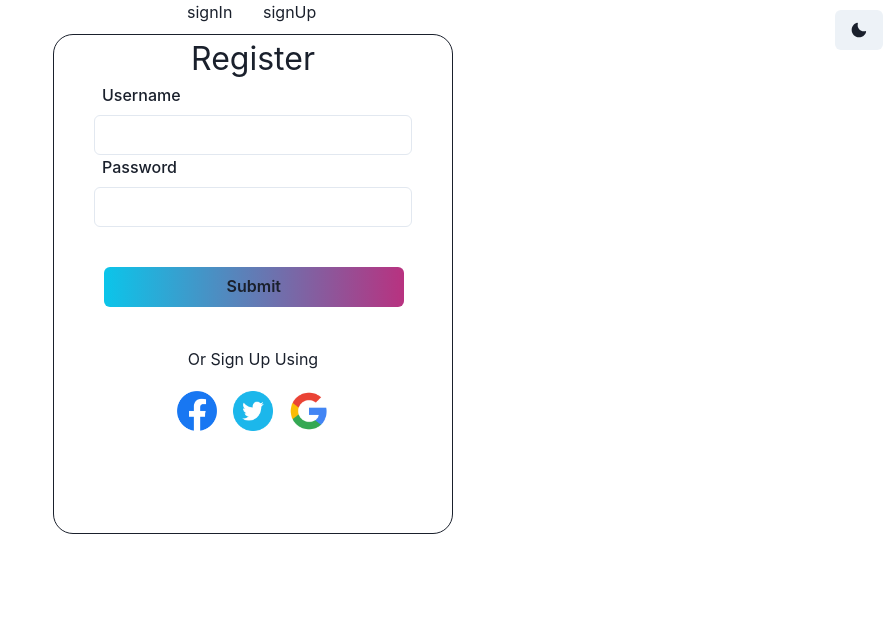
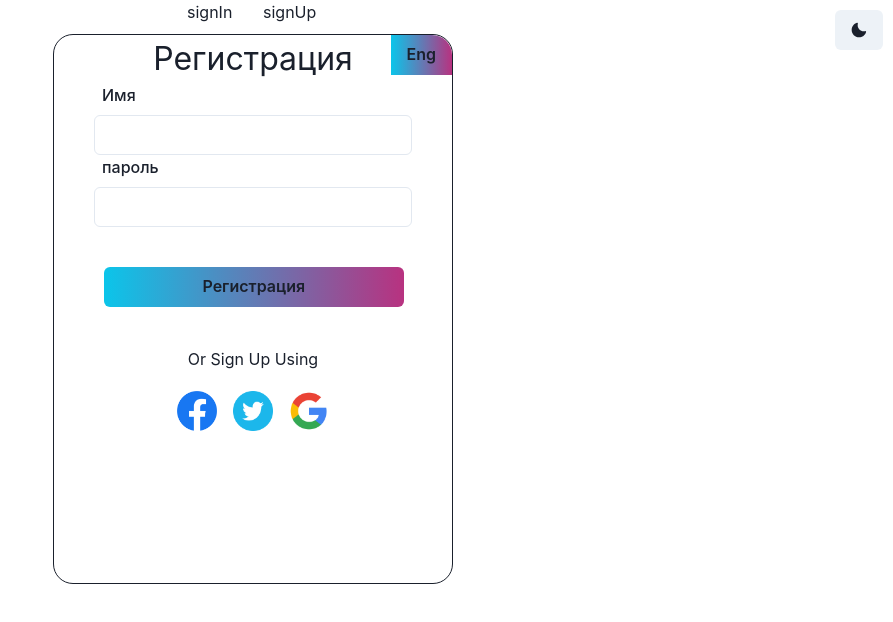
Before and after one commit to Martin-front-git/authorization, a React (Vite) app: page /signIn in a window 1280 px wide. Shown: the top 622 px of the page, without its empty margins (387-1280 px from the left). Built offline with nearby package versions, Linux system fonts and the light colour scheme.

Commit message:
language selection

```diff
--- a/src/components/atoms/text/index.tsx
+++ b/src/components/atoms/text/index.tsx
@@ -1,9 +1,11 @@
 import { Text } from "@chakra-ui/react";
-
-export const Title = () => {
+interface IText {
+  text: string
+}
+export const Title = ({text}:IText) => {
   return (
     <>
-      <Text fontSize="xx-large" textAlign="center">Register</Text>
+      <Text fontSize="xx-large" textAlign="center">{text}</Text>
     </>
   );
 };
--- a/src/components/organisms/signIn/index.tsx
+++ b/src/components/organisms/signIn/index.tsx
@@ -1,4 +1,4 @@
-import { Box, FormControl } from "@chakra-ui/react";
+import { Box, Button, FormControl } from "@chakra-ui/react";
 import { Title } from "../../atoms/text";
 import style from "./signIn.module.scss";
 import { Link } from "../../molecules/links";
@@ -6,39 +6,55 @@ import { useForm } from "react-hook-form";
 import { Inputs } from "../../atoms/input";
 import { IForm } from "../../../models/interfaces/form";
 import { Submit } from "../../atoms/button/submit";
+import inp_eng from "../../../i18n/locales/signIn/inp_eng.json";
+import inp_ru from "../../../i18n/locales/signIn/inp_ru.json";
+import { useState } from "react";
 
 export const SignIn = () => {
-  const {
-    register,
-    handleSubmit,
-    formState: { errors },
-  } = useForm<IForm>();
+  const [isEng, setIsEng] = useState(false);
+  const toggleState = () => {
+    setIsEng(!isEng);
+  };
+  const { register, handleSubmit, reset } = useForm<IForm>({
+    mode: "onBlur",
+  });
 
   const onSubmit = (data: IForm) => {
     console.log(data);
+    reset();
   };
-  const submit = {
-    text: "Submit",
-  };
+  const languages = [
+    { code: "eng", inputs: inp_eng },
+    { code: "ru", inputs: inp_ru },
+  ];
   return (
     <Box className={style.authorizationBox}>
-      <Title />
+      <Title text={isEng ? "Registration" : "Регистрация"}/>
+      <Button
+        className={style.lang_btn}
+        bgGradient="linear(to-r, cyan.400, pink.600)"
+        onClick={toggleState}
+      >
+        {isEng ? "Ru" : "Eng"}
+      </Button>
       <FormControl>
         <form onSubmit={handleSubmit(onSubmit)}>
-          <Inputs
-            register={register}
-            label="Username"
-            name="username"
-          />
-          {errors.username && <p>{errors.username.message}</p>}
-          <Inputs
-            register={register}
-            label="Password"
-            name="password"
-          />
-          {errors.password && <p>{errors.password.message}</p>}
+          {languages
+            .find((lang) => lang.code === (isEng ? "eng" : "ru"))
+            ?.inputs.map((inp) => (
+              <>
+              <Box key={inp.name}>
+                <Inputs
+                  register={register}
+                  label={inp.label}
+                  name={inp.name}
+                  type={inp.type}
+                />
+              </Box>
+              </>
+            ))}
+            <Submit text={isEng ? "Registration" : "Регистрация"} />
 
-          <Submit {...submit} />
         </form>
       </FormControl>
       <Link />
--- a/src/components/organisms/signIn/signIn.module.scss
+++ b/src/components/organisms/signIn/signIn.module.scss
@@ -1,8 +1,15 @@
 .authorizationBox{
     width: 400px;
-    height: 500px;
+    height: 550px;
     border: 1px solid;
     margin: 0px auto;
     margin-top: 10px;
     border-radius: 20px;
+    position: relative;
+    .lang_btn{
+        position: absolute;
+        top: 0;
+        right: 0;
+        border-radius: 0px 20px 0px 0px;
+    }
 }
--- a/src/components/organisms/signUp/index.tsx
+++ b/src/components/organisms/signUp/index.tsx
@@ -1,4 +1,4 @@
-import { Box, FormControl } from "@chakra-ui/react";
+import { Box, Button, FormControl } from "@chakra-ui/react";
 import { Title } from "../../atoms/text";
 import style from "./signUp.module.scss";
 import { Link } from "../../molecules/links";
@@ -6,14 +6,16 @@ import { useForm } from "react-hook-form";
 import { Inputs } from "../../atoms/input";
 import { IForm } from "../../../models/interfaces/form";
 import { Submit } from "../../atoms/button/submit";
-import inputs from "../../../helpers/inputs.json";
+import inp_eng from "../../../i18n/locales/signUp/inp_eng.json";
+import inp_ru from "../../../i18n/locales/signUp/inp_ru.json";
+import { useState } from "react";
 
 export const SignUp = () => {
-  const {
-    register,
-    handleSubmit,
-    reset,
-  } = useForm<IForm>({
+  const [isEng, setIsEng] = useState(false);
+  const toggleState = () => {
+    setIsEng(!isEng);
+  };
+  const { register, handleSubmit, reset } = useForm<IForm>({
     mode: "onBlur",
   });
 
@@ -21,13 +23,26 @@ export const SignUp = () => {
     console.log(data);
     reset();
   };
-
+  const languages = [
+    { code: "eng", inputs: inp_eng },
+    { code: "ru", inputs: inp_ru },
+  ];
   return (
     <Box className={style.authorizationBox}>
-      <Title />
+      <Title text={isEng ? "Registration" : "Регистрация"}/>
+      <Button
+        className={style.lang_btn}
+        bgGradient="linear(to-r, cyan.400, pink.600)"
+        onClick={toggleState}
+      >
+        {isEng ? "Ru" : "Eng"}
+      </Button>
       <FormControl>
         <form onSubmit={handleSubmit(onSubmit)}>
-          {inputs.map((inp) => (
+          {languages
+            .find((lang) => lang.code === (isEng ? "eng" : "ru"))
+            ?.inputs.map((inp) => (
+              <>
               <Box key={inp.name}>
                 <Inputs
                   register={register}
@@ -36,8 +51,10 @@ export const SignUp = () => {
                   type={inp.type}
                 />
               </Box>
+              </>
             ))}
-          <Submit text={'Submit'} />
+            <Submit text={isEng ? "Registration" : "Регистрация"} />
+
         </form>
       </FormControl>
       <Link />
--- a/src/components/organisms/signUp/signUp.module.scss
+++ b/src/components/organisms/signUp/signUp.module.scss
@@ -5,4 +5,11 @@
     margin: 0px auto;
     margin-top: 10px;
     border-radius: 20px;
+    position: relative;
+    .lang_btn{
+        position: absolute;
+        top: 0;
+        right: 0;
+        border-radius: 0px 20px 0px 0px;
+    }
 }
--- /dev/null
+++ b/src/i18n/locales/signIn/inp_eng.json
@@ -0,0 +1,12 @@
+[
+    {
+      "label": "Username",
+      "name": "username",
+      "type": "text"
+    },
+    {
+      "label": "Password",
+      "name": "password",
+      "type": "password"
+    }
+  ]
--- /dev/null
+++ b/src/i18n/locales/signIn/inp_ru.json
@@ -0,0 +1,12 @@
+[
+    {
+      "label": "Имя",
+      "name": "Имя",
+      "type": "text"
+    },
+    {
+      "label": "пароль",
+      "name": "пароль",
+      "type": "password"
+    }
+  ]
--- /dev/null
+++ b/src/i18n/locales/signUp/inp_ru.json
@@ -0,0 +1,22 @@
+[
+    {
+      "label": "Имя",
+      "name": "Имя",
+      "type": "text"
+    },
+    {
+      "label": "почта",
+      "name": "почта",
+      "type": "email"
+    },
+    {
+      "label": "телефон",
+      "name": "телефон",
+      "type": "tel"
+    },
+    {
+      "label": "пароль",
+      "name": "пароль",
+      "type": "password"
+    }
+  ]
```
Also changed, not shown: src/i18n/locales/signUp/inp_eng.json (renamed from src/helpers/inputs.json). Lines whose indentation alone changed are shown as unchanged.
